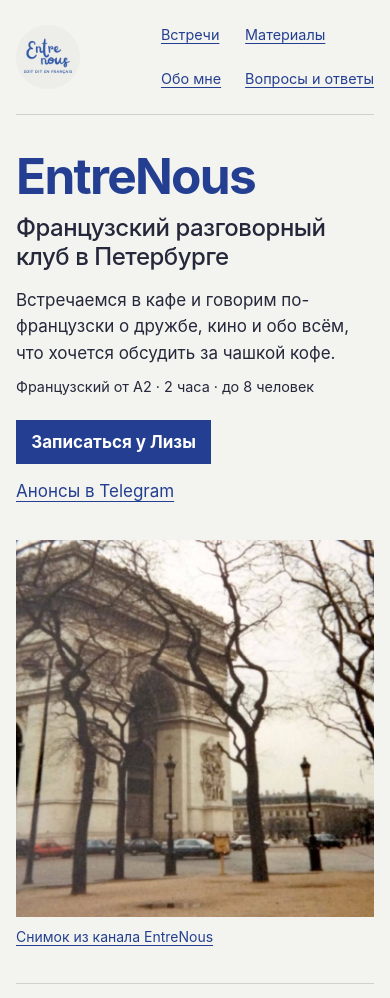
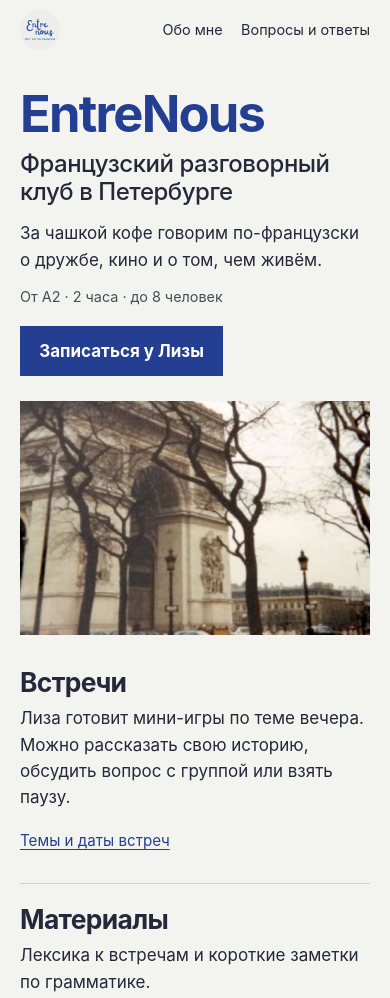
Before and after one commit to lesnycode/entrenousclub, a plain HTML site: page index.html in a window 390 px wide. Shown: the top 998 px of the page. Drawn offline with Linux system fonts and the light colour scheme.

Commit message:
Simplify the mobile homepage and FAQ

```diff
--- a/index.html
+++ b/index.html
@@ -127,21 +127,33 @@
     .about img { display: block; width: 100%; height: auto; }
     .about .format { max-width: 26ch; margin-top: 0; color: var(--blue); font-weight: 600; }
     @media (max-width: 720px) {
-      .wrap { width: min(100% - 2rem, 34rem); }
-      .hero { grid-template-columns: 1fr; gap: 1.7rem; }
-      figure { max-width: 26rem; }
-      .sections section { grid-template-columns: 1fr; gap: .55rem; }
-      .about-row { grid-template-columns: 1fr; }
-    }
-    @media (max-width: 460px) {
-      .top nav { display: grid; grid-template-columns: auto auto; column-gap: 1.5rem; }
-    }
-    @media (max-width: 350px) {
-      .top { gap: .6rem; }
-      .brand img { width: 3rem; height: 3rem; }
-      nav { gap: 0 .65rem; }
-      nav a { font-size: .9rem; }
-      h1 { font-size: 3rem; }
+      .wrap { width: min(calc(100% - 2.5rem), 34rem); }
+      .top { padding-block: .5rem; border: 0; }
+      .brand { min-width: 44px; min-height: 44px; align-items: center; }
+      .brand img { width: 2.5rem; height: 2.5rem; }
+      .top nav { gap: 1.15rem; }
+      .top nav a { color: var(--ink); text-decoration: none; }
+      .section-shortcut { display: none; }
+      .hero { grid-template-columns: minmax(0, 1fr); gap: 1.6rem; padding-block: 1.75rem 2rem; }
+      h1 { margin-bottom: .55rem; font-size: clamp(3rem, 13vw, 4.25rem); }
+      .lead { max-width: 23ch; font-size: 1.5rem; margin-bottom: .85rem; }
+      .intro { margin-bottom: .8rem; }
+      .level { color: #494d59; margin-bottom: 1.15rem; }
+      .button { justify-content: center; padding: .72rem 1.2rem; }
+      .hero figure img { aspect-ratio: 3 / 2; object-fit: cover; object-position: 50% 46%; }
+      .hero figure a { display: block; }
+      .sections { border: 0; }
+      .sections section { grid-template-columns: 1fr; gap: .5rem; padding-block: 1.25rem; }
+      .sections section:first-child { padding-top: 0; }
+      .sections section:last-child { border-bottom: 0; }
+      .sections h2, .about h2 { font-size: 1.65rem; }
+      .sections a { font-size: .95rem; }
+      .about { padding-block: 2.25rem; }
+      .about h2 { margin-bottom: .75rem; }
+      .about-row { grid-template-columns: minmax(0, 1fr); gap: 1rem; }
+      .about-row + .about-row { margin-top: 1.5rem; }
+      .about .format { display: inline-flex; align-items: center; min-height: 44px; }
+      .about p { line-height: 1.55; }
     }
   </style>
 </head>
@@ -151,8 +163,8 @@
       <img src="club.jpg" width="64" height="64" alt="">
     </a>
     <nav aria-label="Навигация">
-      <a href="#rencontres">Встречи</a>
-      <a href="#materiaux">Материалы</a>
+      <a class="section-shortcut" href="#rencontres">Встречи</a>
+      <a class="section-shortcut" href="#materiaux">Материалы</a>
       <a href="#about">Обо мне</a>
       <a href="/faq/">Вопросы и ответы</a>
     </nav>
@@ -162,16 +174,14 @@
       <div>
         <h1 id="club" lang="fr">EntreNous</h1>
         <p class="lead">Французский разговорный клуб в Петербурге</p>
-        <p class="intro">Встречаемся в кафе и говорим по-французски о дружбе, кино и обо всём, что хочется обсудить за чашкой кофе.</p>
-        <p class="level">Французский от A2 · 2 часа · до 8 человек</p>
+        <p class="intro">За чашкой кофе говорим по-французски о дружбе, кино и о том, чем живём.</p>
+        <p class="level">От A2 · 2 часа · до 8 человек</p>
         <div class="actions">
           <a class="button" href="https://t.me/lisalesny">Записаться у Лизы</a>
-          <a href="https://t.me/entrenousclub">Анонсы в Telegram</a>
         </div>
       </div>
       <figure>
-        <img src="paris.jpg" width="761" height="800" alt="Триумфальная арка в Париже сквозь ветви деревьев">
-        <figcaption><a href="https://t.me/entrenousclub/41">Снимок из канала EntreNous</a></figcaption>
+        <a href="https://t.me/entrenousclub/41" aria-label="Открыть снимок Триумфальной арки в канале EntreNous"><img src="paris.jpg" width="761" height="800" alt="Триумфальная арка в Париже сквозь ветви деревьев"></a>
       </figure>
     </section>
     <div class="sections">
```
Also changed, not shown: faq/index.html (+14 -3 lines).
